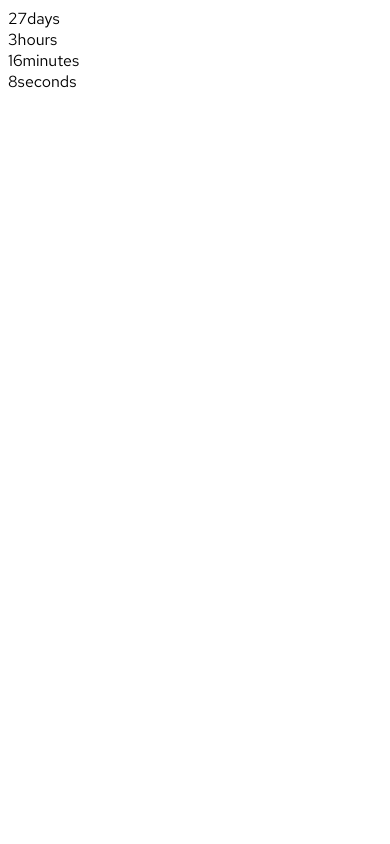
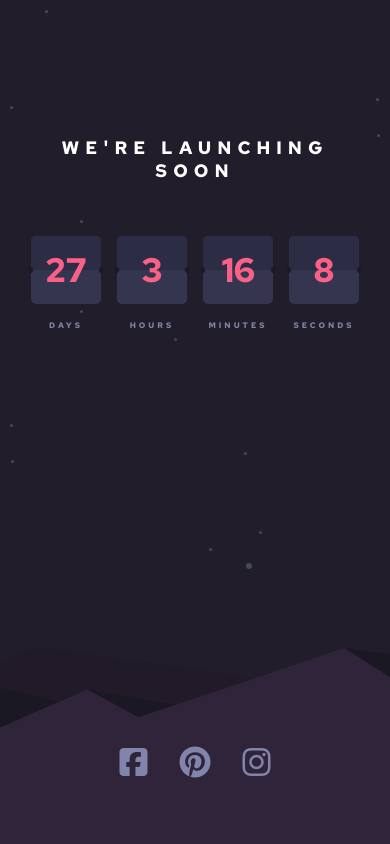
Before and after one commit to who-Is-Beto/clock-down-timer, a plain HTML site: page index.html in a window 390 px wide. Drawn offline with Linux system fonts and the light colour scheme.

Commit message:
mobile first done

```diff
--- a/index.html
+++ b/index.html
@@ -10,9 +10,20 @@
 
 <body>
 
-  <div id="count"></div>
+  <div class="wrapper">
+    <div class="hero">
+      <h1 class="main__text">WE'RE LAUNCHING SOON</h1>
+    </div>
+    <div id="count"></div>
+    <footer class="footer">
+      <i class="fab fa-facebook-square fa-2x icon"></i>
+      <i class="fab fa-pinterest fa-2x icon"></i>
+      <i class="fab fa-instagram fa-2x icon"></i>
+    </footer>
+  </div>
 
 
+  <script src="https://kit.fontawesome.com/2f2dc10ad5.js" crossorigin="anonymous"></script>
   <script src="./js/simplyCountdown.min.js"></script>
   <script src="./js/index.js"></script>
 </body>
--- a/js/index.js
+++ b/js/index.js
@@ -6,14 +6,14 @@ simplyCountdown('#count', {
   minutes: 0, // Default is 0 [0-59] integer
   seconds: 0, // Default is 0 [0-59] integer
   words: { //words displayed into the countdown
-    days: { singular: 'day', plural: 'days' },
-    hours: { singular: 'hour', plural: 'hours' },
-    minutes: { singular: 'minute', plural: 'minutes' },
-    seconds: { singular: 'second', plural: 'seconds' }
+    days: { singular: 'DAY', plural: 'DAYS' },
+    hours: { singular: 'HOUR', plural: 'HOURS' },
+    minutes: { singular: 'MINUTE', plural: 'MINUTES' },
+    seconds: { singular: 'SECOND', plural: 'SECONDS' }
   },
   plural: true, //use plurals
   inline: false, //set to true to get an inline basic countdown like : 24 days, 4 hours, 2 minutes, 5 seconds
-  inlineClass: 'simply-countdown-inline', //inline css span class in case of inline = true
+  inlineClass: 'counts', //inline css span class in case of inline = true
   // in case of inline set to false
   enableUtc: false, //Use UTC or not - default : false
   onEnd: function () { return; }, //Callback on countdown end, put your own function here
--- a/styles/index.css
+++ b/styles/index.css
@@ -1,5 +1,154 @@
 @import url('https://fonts.googleapis.com/css2?family=Red+Hat+Text:wght@400;700&display=swap');
 
+:root{
+  --Grayishblue: hsl(237, 18%, 59%);
+  --Softred: hsl(345, 95%, 68%);
+  --White: hsl(0, 0%, 100%);
+  --Darkdesaturatedblue: hsl(236, 21%, 26%);
+  --Verydarkblue: hsl(235, 16%, 14%);
+  --Verydark: (mostly black);
+  --blue: hsl(234, 17%, 12%);
+  --background: rgb(33 29 43);
+  --curve: #191a24;
+}
+
+
+*{
+  box-sizing: border-box;
+}
+
+html{
+  height: 100%;
+}
+
 body{
+  background: url(/images/bg-stars.svg) no-repeat top center, url(/images/pattern-hills.svg) no-repeat bottom right, var(--background);
+  color: var(--White);
+  margin: 0;
+  padding: 0;
+  height: 100%;
   font-family: 'Red Hat Text', sans-serif;
 }
+
+.wrapper{
+  padding-top: 4em;
+  height: 100%;
+}
+
+.hero{
+  display: flex;
+  justify-content: center;
+  align-items: center;
+  padding: 0 24px;
+  margin: 54px 0;
+}
+
+.main__text{
+  text-align: center;
+  margin: 0%;
+  margin-top: 18px;
+  font-size: 18px;
+  font-weight: 700;
+  letter-spacing: 6px;
+}
+
+/***************************************** COUNT */
+
+div{
+  padding-top: 10px;
+}
+
+#count{
+  display: flex;
+  justify-content: space-evenly;
+  align-items: center;
+  margin-bottom: 100px;
+  width: 100%;
+  padding: 0 15px;
+  max-width: 650px;
+  margin: 0%;
+}
+
+.card{
+  box-shadow: inset 0 34px 0 0  rgb(44 44 68);
+  background-color: rgb(52 54 79);
+  width: 70px;
+  height: 68px;
+  display: flex;
+  align-items: center;
+  justify-content: center;
+  border-radius: 5px;
+  text-align: center;
+  position: relative;
+  transform-style: preserve-3d;
+  transform: translateZ(0);
+}
+
+.card::after {
+  content: '';
+  position: absolute;
+  top: 45%;
+  left: -2px;
+  border-radius: 0 50px 50px 0;
+  background-color: var(--curve);
+  z-index: 6;
+  width: 4px;
+  height: 6px;
+}
+
+.card::before {
+  content: '';
+  position: absolute;
+  top: 45%;
+  right: -2px;
+  background-color: var(--curve);
+  border-radius: 50px 0px 0px 50px;
+  z-index: 6;
+  width: 4px;
+  height: 6px;
+}
+
+.card__number{
+  padding: 0 24px;
+  color: var(--Softred);
+  font-size: 34px;
+  font-weight: 700;
+  display: block;
+}
+
+.card__word{
+  text-align: center;
+  font-size: 8px;
+  font-weight: 700;
+  letter-spacing: 3px;
+  position: relative;
+  top: 20px;
+  color: var(--Grayishblue);
+}
+
+/********************************** FOOTER */
+
+.footer {
+  padding-top: 36px;
+  background-repeat: no-repeat;
+  background-size: cover;
+  position: absolute;
+  bottom: 0;
+  width: 100%;
+  height: 200px;
+  color: white;
+  display: flex;
+  align-items: center;
+  justify-content: center;
+}
+
+.icon{
+  cursor: pointer;
+  margin: 0 .5em;
+  color: rgb(130 133 171);
+  transition-duration: 0.5;
+}
+
+.icon:hover{
+  color: var(--Softred);
+}
```
